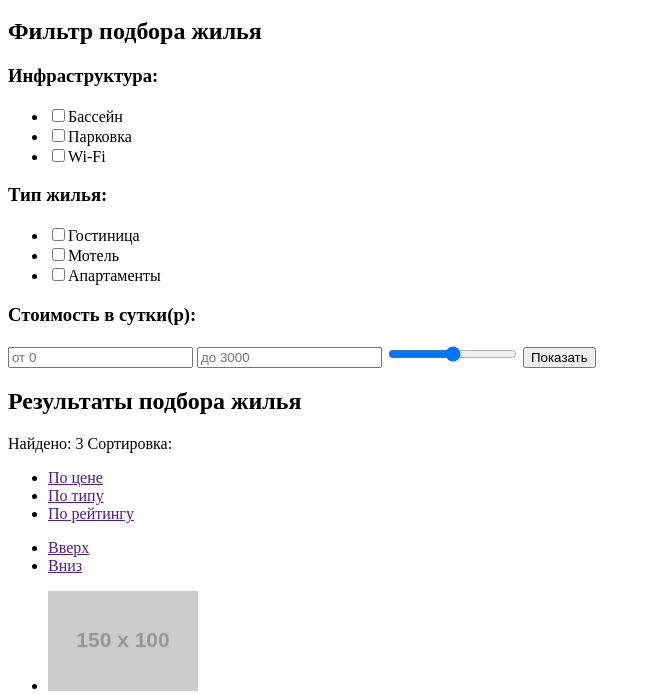
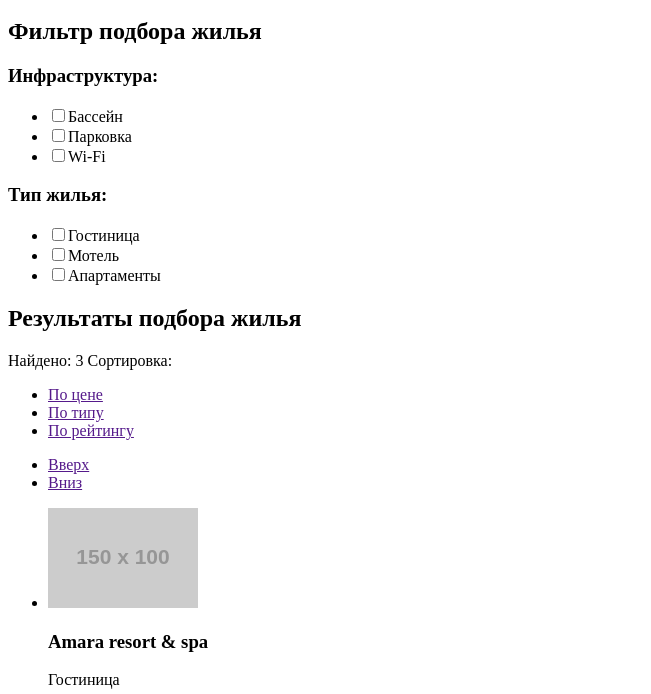
Before and after one commit to ewudes/sedona, a plain HTML site: page catalog.html in a window 1280 px wide. Shown: the part 116-810 px from the top of the page, without its empty margins (0-651 px from the left). Drawn offline with Linux system fonts and the light colour scheme; placeholder pictures from the web are drawn by us.

Commit message:
fixed blocks with reasons

```diff
--- a/catalog.html
+++ b/catalog.html
@@ -68,13 +68,6 @@
             </label>
           </li>
         </ul>
-      </article>
-      <article>
-        <h3>Стоимость в сутки(р):</h3>
-        <input type="number" placeholder="от 0">
-        <input type="number" placeholder="до 3000">
-        <input type="range" step="1">
-        <button type="button">Показать</button>
       </article>
     </section>
     <section>
```
Also changed, not shown: index.html (+6 -2 lines).
